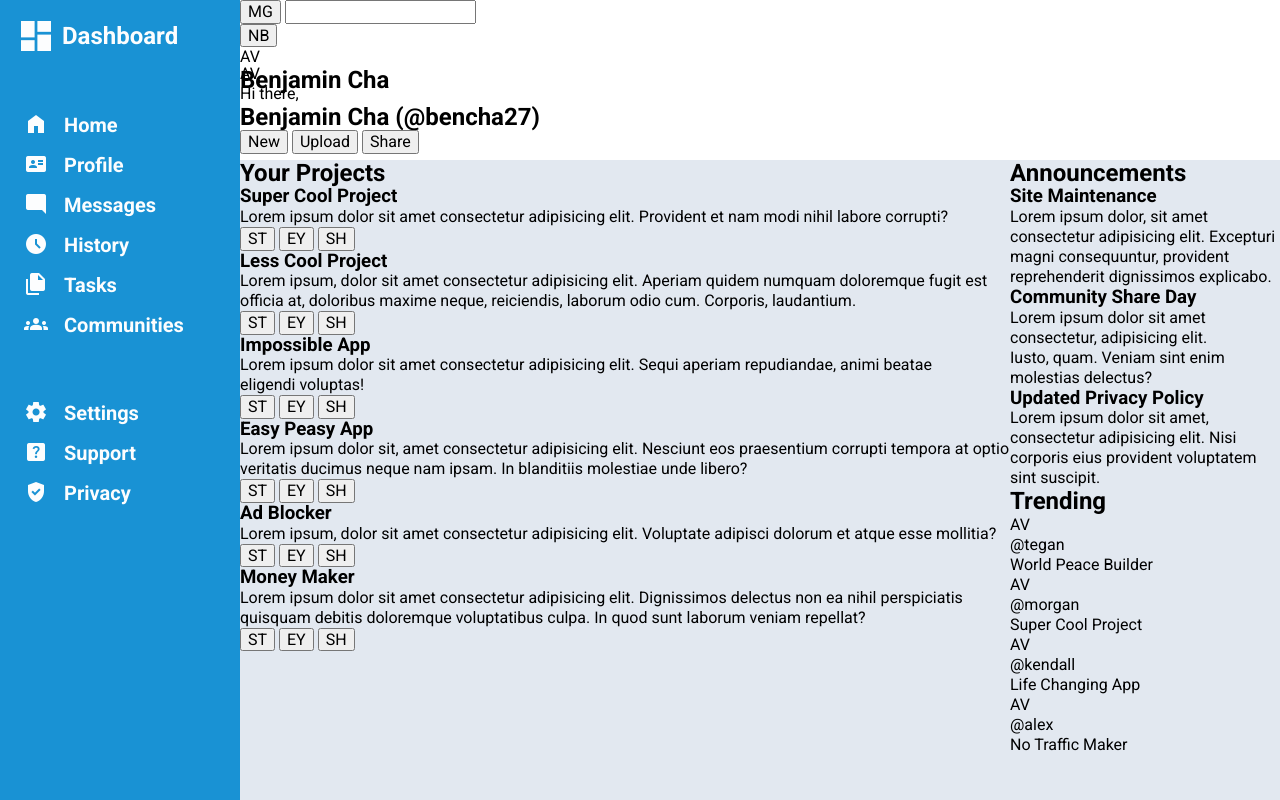
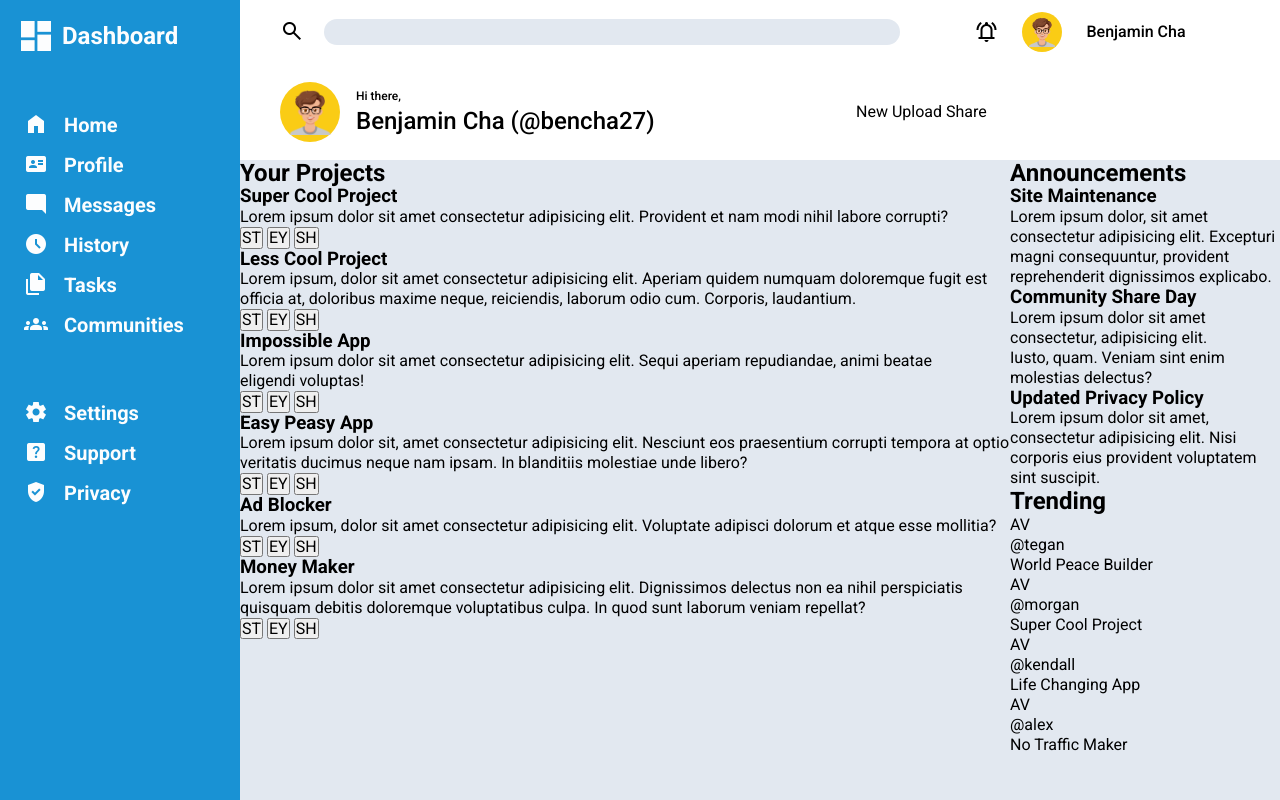
Before and after one commit to bencha27/odin-admin-dashboard, a plain HTML site: page index.html in a window 1280 px wide. Drawn offline with nearby package versions, Linux system fonts and the light colour scheme.

Commit message:
feat: Add header styles

```diff
--- a/index.html
+++ b/index.html
@@ -43,20 +43,20 @@
     <div class="header">
       <div class="header-top">
         <div class="search">
-          <button type="submit">MG</button>
+          <button type="submit"><span class="material-symbols-outlined header-top-icon">search</span></button>
           <input type="search">
         </div>
 
-        <div class="links">
-          <button>NB</button>
-          <div class="avatar-small">AV</div>
+        <div class="header-links">
+          <button><span class="material-symbols-outlined header-top-icon">notifications_active</span></button>
+          <div class="avatar-small current-user"><img src="avatar.png"></div>
           <h2>Benjamin Cha</h2>
         </div>
       </div>
 
       <div class="header-bottom">
         <div class="header-bottom-left">
-          <div class="avatar-large">AV</div>
+          <div class="avatar-large current-user"><img src="avatar.png"></div>
           <div class="greeting">
             <p>Hi there,</p>
             <h2>Benjamin Cha (@bencha27)</h2>
--- a/styles.css
+++ b/styles.css
@@ -142,12 +142,121 @@ h1 {
     "header-bottom";
 }
 
+.header button {
+  background-color: #ffffff;
+  border: none;
+}
+
 .header-top {
   grid-area: header-top;
+  display: flex;
+  align-items: center;
+  padding: 0.5rem 2.5rem;
+}
+
+.search {
+  flex: 2;
+}
+
+button {
+  padding: 0;
+}
+
+.header-top-icon {
+  font-size: 1.5rem;
+  vertical-align: -6px;
+}
+
+.search input {
+  background-color: #e2e8f0;
+  border: none;
+  border-radius: 1rem;
+  padding: 0.25rem 0.75rem;
+  width: 90%;
+  margin: 0 1rem;
+}
+
+.search input:focus,
+.search input:active {
+  outline: 2px solid #1992d4;
+}
+
+.header-links {
+  flex: 1;
+  display: flex;
+  justify-content: center;
+  align-items: center;
+  gap: 1.5rem;
+}
+
+.current-user.avatar-small {
+  width: 40px;
+  height: 40px;
+  background-color: #facc15;
+  border-radius: 40px;
+  display: flex;
+  justify-content: center;
+  align-items: center;
+}
+
+.avatar-small img {
+  width: 30px;
+  height: 30px;
+}
+
+.header-top h2 {
+  font-size: 1rem;
+  font-weight: 500;
 }
 
 .header-bottom {
   grid-area: header-bottom;
+  display: flex;
+  align-items: center;
+  padding: 0.5rem 2.5rem;
+}
+
+.header-bottom-left {
+  flex: 3;
+  display: flex;
+}
+
+.current-user.avatar-large {
+  width: 60px;
+  height: 60px;
+  background-color: #facc15;
+  border-radius: 56px;
+  display: flex;
+  justify-content: center;
+  align-items: center;
+}
+
+.avatar-large img {
+  width: 46px;
+  height: 46px;
+}
+
+.greeting {
+  display: flex;
+  flex-direction: column;
+  justify-content: center;
+  gap: 4px;
+  width: 80%;
+  padding: 0 1rem;
+}
+
+.greeting p {
+  font-size: 0.75rem;
+  font-weight: 500;
+}
+
+.greeting h2 {
+  font-size: 1.5rem;
+  font-weight: 500;
+}
+
+.header-bottom-right {
+  flex: 2;
 }
 
 
```
Also changed, not shown: avatar.png (added).
